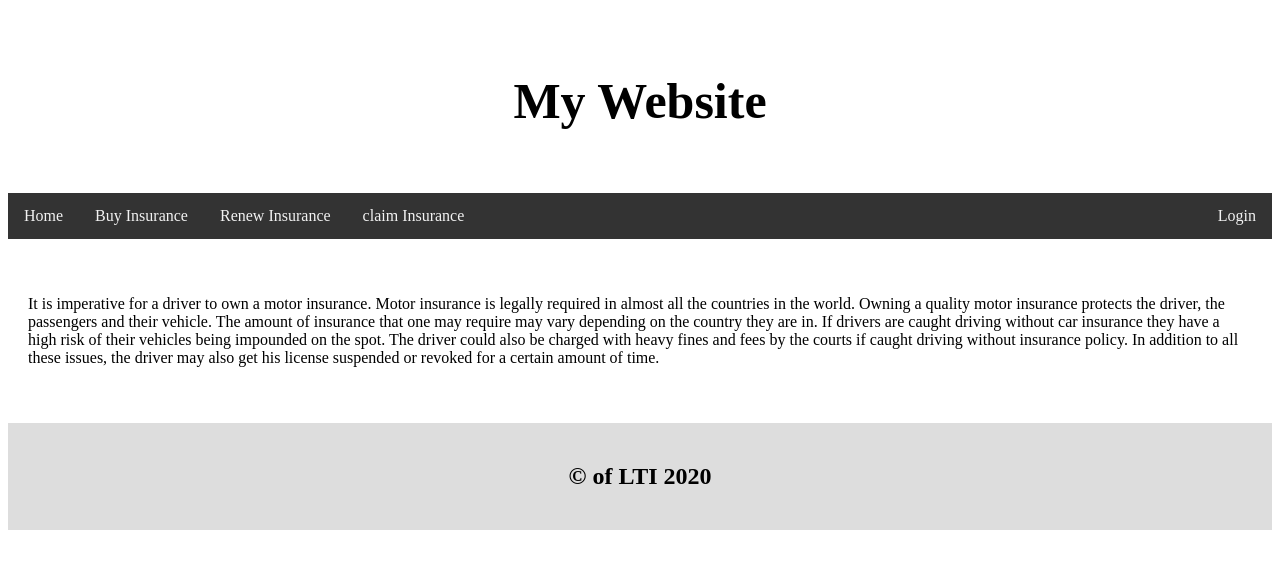
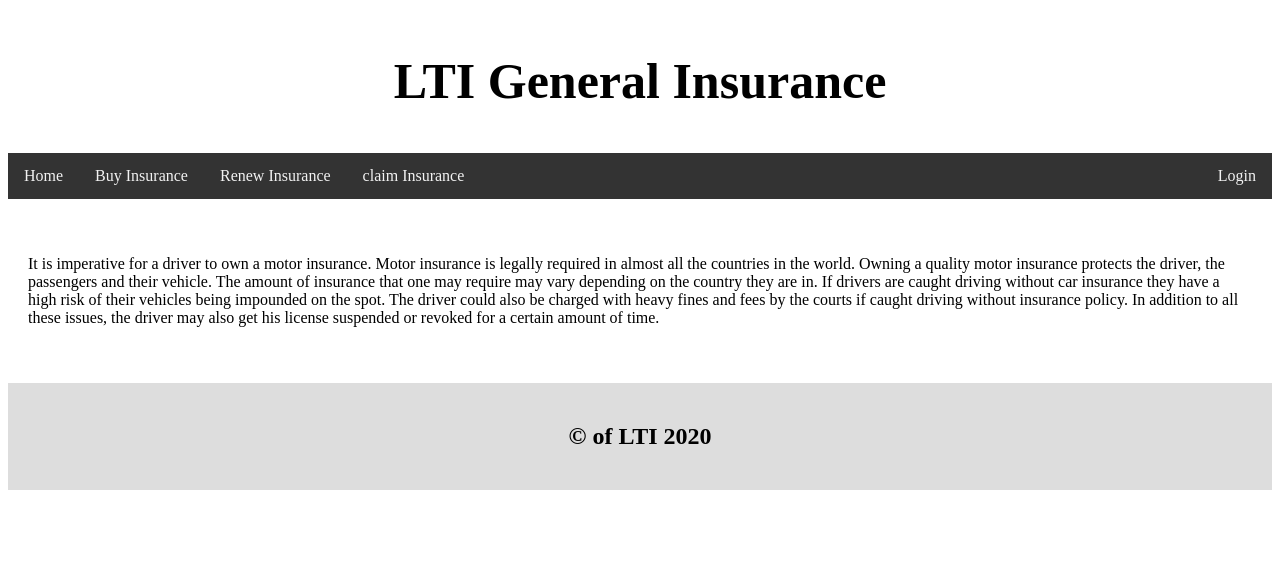
Before and after one commit to RiturajG08/gen-ins-front-end, an Angular app: page / in a window 1280 px wide. Shown: the top 568 px of the page. Built offline with nearby package versions, Linux system fonts and the light colour scheme.

Commit message:
changed website's name

```diff
--- a/src/app/app.component.css
+++ b/src/app/app.component.css
@@ -1,5 +1,5 @@
 .header {
-    padding: 30px;
+    padding: 10px;
     text-align: center;
     background: white;
   }
--- a/src/app/app.component.html
+++ b/src/app/app.component.html
@@ -1,6 +1,6 @@
 <!--<p>This Works</p>-->
 <div class="header">
-    <h1>My Website</h1>
+    <h1>LTI General Insurance</h1>
 </div>
 
 <navbar></navbar>
```
